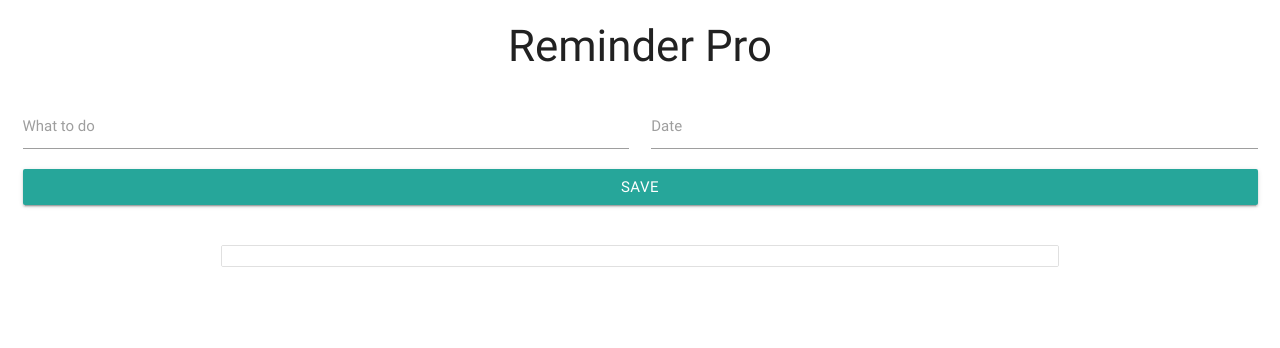
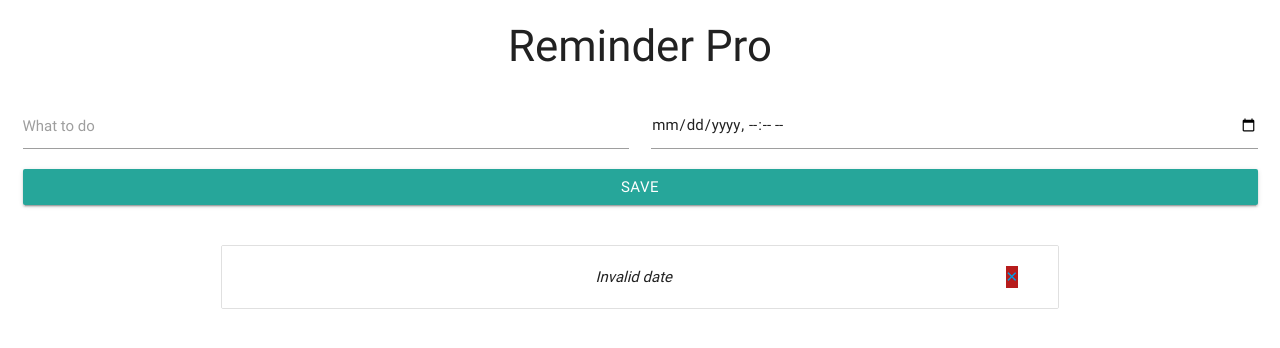
Before and after one commit to meshnesh/Reminder, a React (Create React App) app: page / in a window 1280 px wide. Both pictures are taken after a click on the link "SAVE". Shown: the top 348 px of the page. Built offline with nearby package versions, Linux system fonts and the light colour scheme.

Commit message:
[Feature] Update code to delete reminders and add moment date

```diff
--- a/src/components/App.js
+++ b/src/components/App.js
@@ -1,17 +1,24 @@
 import React, { Component } from 'react';
 import { connect } from 'react-redux';
-import { addReminder } from '../actions';
+import { addReminder, deleteReminder } from '../actions';
+import moment from 'moment';
 
 class App extends Component{
     constructor(props) {
         super(props);
         this.state = {
-            text:''
+            text:'',
+            dueDate: ''
         }
     }
 
     addReminder() {
-        this.props.addReminder(this.state.text);
+        console.log('this.state.dueDate', this.state.dueDate)
+        this.props.addReminder(this.state.text, this.state.dueDate);
+    }
+
+    deleteReminder(id) {
+        this.props.deleteReminder(id);
     }
 
     renderReminder() {
@@ -26,8 +33,16 @@ class App extends Component{
                                     return (
                                         <li className="collection-item"
                                             key={reminder.id}>
-                                            {reminder.text}
+                                            <div className="collection-item">
+                                                {reminder.text} <em>{moment(new Date(reminder.dueDate)).fromNow()}</em>
+                                                <a className="red darken-4 right"
+                                                    onClick={() =>this.deleteReminder(reminder.id) }
+                                                >
+                                                    &#x2715;
+                                                </a>
+                                            </div>
                                         </li>
+
                                     )
                                 })
                             }
@@ -54,8 +69,9 @@ class App extends Component{
                             <label htmlFor="to_do">What to do</label>
                         </div>
                         <div className="input-field col s6">
-                            <input id="due_date" type="text" className="validate"/>
-                            <label htmlFor="due_date">Date</label>
+                            <input id="due_date" type="datetime-local" className="validate"
+                                onChange={event => this.setState({dueDate: event.target.value})}
+                            />
                         </div>
                         <div className="row">
                             <div className="col s12">
@@ -80,4 +96,4 @@ function mapStateToProps(state) {
     }
 }
 
-export default connect(mapStateToProps, { addReminder })(App);
+export default connect(mapStateToProps, { addReminder, deleteReminder })(App);
```
